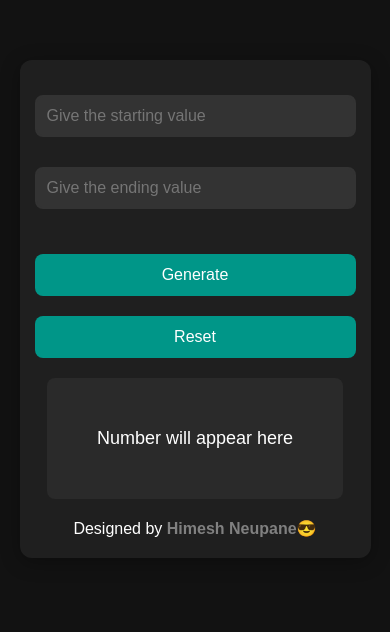
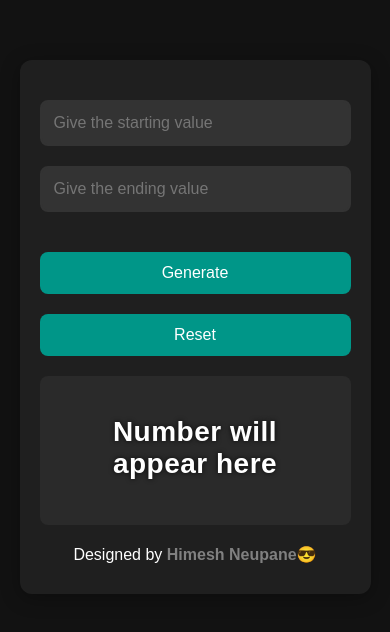
Before and after one commit to HImesh88/randomnumgen, a plain HTML site: page index.html in a window 390 px wide. Drawn offline with Linux system fonts and the light colour scheme.

Commit message:
Update style.css

```diff
--- a/style.css
+++ b/style.css
@@ -20,7 +20,7 @@ body {
     background-color: #1f1f1f;
     border-radius: 12px;
     box-shadow: 0 4px 20px rgba(0, 0, 0, 0.3);
-    padding: 40px 50px;
+    padding: 40px 30px;
     max-width: 400px;
     width: 100%;
     text-align: center;
@@ -31,13 +31,13 @@ body {
 input[type="number"] {
     width: 100%;
     padding: 12px;
-    margin: 15px 0;
+    margin: 10px 0;
     border: 2px solid #333;
     background-color: #333;
     color: #fff;
     border-radius: 8px;
     font-size: 16px;
-    transition: border-color 0.3s, box-shadow 0.3s , ease-in-out 0.4s;
+    transition: border-color 0.3s, box-shadow 0.3s,ease-in-out 0.5s;
 }
 
 input[type="number"]:focus {
@@ -55,7 +55,7 @@ button {
     font-size: 16px;
     cursor: pointer;
     width: 100%;
-    transition: background-color 0.3s, transform 0.2s ease-in-out;
+    transition: background-color 0.3s, transform 0.2s;
     margin: 10px 0;
     box-sizing: border-box;
 }
@@ -77,17 +77,31 @@ button:focus {
 
 #numbersec {
     margin-top: 20px;
+
 }
 
 .num {
     background-color: #2a2a2a;
-    padding: 50px;
-    font-size: 20px;
+    padding: 40px;
+    font-size: 22px;
     color: #fff;
     border-radius: 8px;
     margin-top: 10px;
-    display: inline-block;
     min-width: 100px;
+    font-weight: 900;
+    letter-spacing: 0.5px;
+    position: relative;
+}
+
+#number-display {
+    font-size: 20px;
+    margin-bottom: 5px;
+    text-shadow: 0px 0px 5px rgba(0, 0, 0, 0.8);
+}
+
+.small-text {
+    font-size: 14px;
+    color: #bbb;
 }
 
 /* Responsive Design */
@@ -97,36 +111,22 @@ button:focus {
         max-width: 90%;
     }
 
-    #main h2 {
-        font-size: 22px;
+    #number-display {
+        font-size: 28px;
     }
 
-    .num {
-        font-size: 16px;
+    .small-text {
+        font-size: 12px;
     }
 }
 
-@media (max-width: 480px) {
-    #main {
-        padding: 20px 15px;
-    }
-
-    input[type="number"] {
-        padding: 10px;
-    }
-
-    .num {
-        font-size: 18px;
-    }
-}
-
-.text{
+.text {
     margin-top: 20px;
 }
 
-.fblink{
+.fblink {
     text-decoration: none;
-    color:gray;
-    font-size: 16;
+    color: gray;
+    font-size: 16px;
     font-weight: bold;
 }
```
